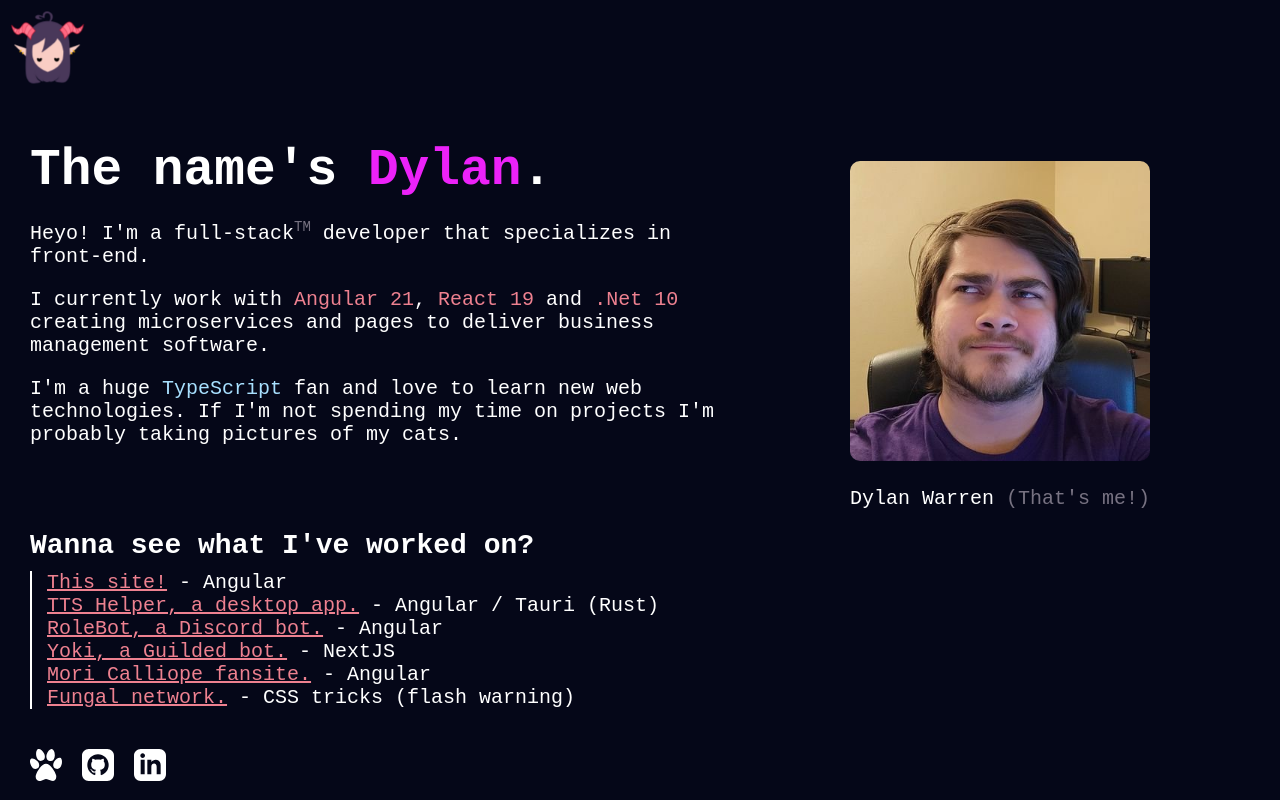
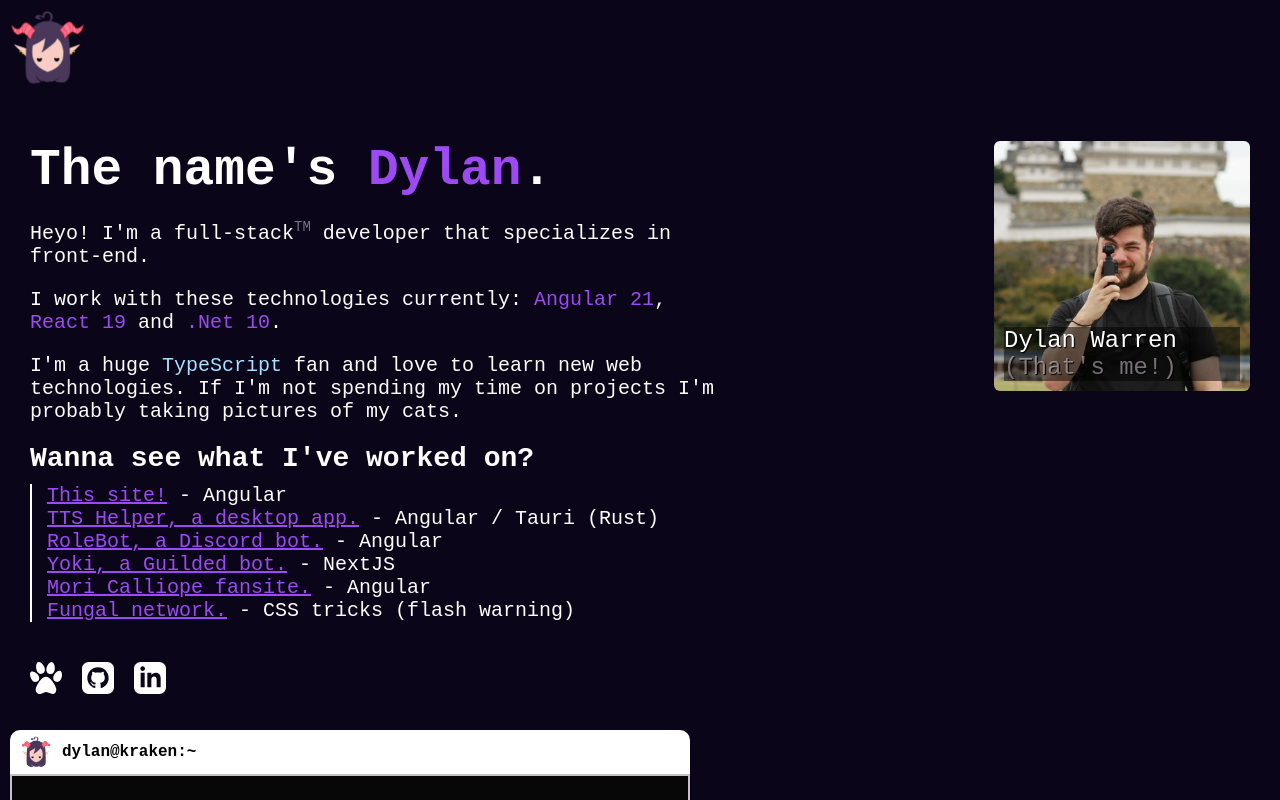
Before and after one commit to Uhuh/panku.io, an Angular app: page / in a window 1280 px wide. Shown: the top 800 px of the page. Built offline with nearby package versions, Linux system fonts and the light colour scheme.

Commit message:
update: small home page touch ups i guess

```diff
--- a/src/app/modules/home/home.component.html
+++ b/src/app/modules/home/home.component.html
@@ -11,11 +11,10 @@
               Heyo! I'm a full-stack<sup class="faded-text">TM</sup> developer that specializes in front-end.
             </p>
             <p>
-              I currently work with
+              I work with these technologies currently:
               <span class="blush-text">Angular 21</span>,
               <span class="blush-text">React 19</span> and
-              <span class="blush-text">.Net 10</span> creating microservices and
-              pages to deliver business management software.
+              <span class="blush-text">.Net 10</span>.
             </p>
             <p>
               I'm a huge <span class="blue-text">TypeScript</span> fan and love
@@ -23,13 +22,8 @@
               projects I'm probably taking pictures of my cats.
             </p>
           </div>
-          <div class="flex column">
-            <div class="sticky-avatar pt-4">
-              <img alt="photo of me" src="assets/images/me.jpg"/>
-              <div class="flex">
-                <p>Dylan Warren <span class="faded-text">(That's me!)</span></p>
-              </div>
-            </div>
+          <div class="sticky-avatar pt-4 flex">
+            <span>Dylan Warren <span class="faded-text">(That's me!)</span></span>
           </div>
         </div>
         <div>
@@ -52,6 +46,7 @@
           </ul>
         </div>
       </div>
+
       <app-socials></app-socials>
     </div>
   </section>
--- a/src/app/modules/home/home.component.scss
+++ b/src/app/modules/home/home.component.scss
@@ -7,7 +7,6 @@
     padding-top: 0;
   }
 }
-
 
 strong {
   font-size: clamp(18px, 3vw, 28px);
@@ -29,7 +28,7 @@
 
 .me {
   @media(max-width: 900px) {
-    flex-direction: column;
+    flex-direction: column-reverse;
   }
 }
 
@@ -38,8 +37,22 @@
 }
 
 .sticky-avatar {
-  position: sticky;
-  top: 0;
+  background-image: url("/assets/images/me.jpg");
+  background-position: center;
+  background-size: cover;
+  border-radius: 6px;
+  height: clamp(250px, 20vh, 400px);
+  width: clamp(250px, 20vw, 400px);
+  display: flex;
+  padding: 10px;
+
+  text-shadow: 1px 1px 1px rgba(0, 0, 0, 1);
+  font-size: clamp(14px, 3vw, 24px);
+
+  & > span {
+    background-color: rgba(0, 0, 0, 0.5);
+    margin-top: auto;
+  }
 }
 
 .gap {
--- a/src/styles.scss
+++ b/src/styles.scss
@@ -1,11 +1,11 @@
 @import './utils/spacings';
 
 :root {
-  --bg-color: #050718;
+  --bg-color: #0a0518;
   --main-text-color: rgb(255, 242, 255);
   --grey: rgba(255, 242, 255, 0.78);
   --faded: rgba(255, 242, 255, 0.46);
-  --blush: rgb(238, 129, 144);
+  --blush: #9e4af4;
   --terminal-blue: rgb(17, 48, 142);
   --terminal-red: rgb(169, 53, 52);
 
@@ -24,7 +24,7 @@
   --blue-60: rgba(168, 224, 255, 0.6);
   --blue-80: rgba(168, 224, 255, 0.8);
 
-  --purple: #ec22f8;
+  --purple: #9e4af4;
   --purple-10: rgba(144, 70, 207, 0.1);
   --purple-20: rgba(144, 70, 207, 0.2);
   --purple-60: rgba(144, 70, 207, 0.6);
@@ -32,10 +32,12 @@
 
   --pink: #CC59D2;
 
-  --alphyx-icon: url("./assets/images/alphyx_headshot.png");
-
   font-size: 20px;
   font-family: JetBrains Mono, monospace;
+
+  @media (max-width: 900px) {
+    font-size: 16px;
+  }
 }
 
 $colors: 'blue', 'purple', 'pink', 'blush', 'faded', 'grey', 'terminal-red', 'terminal-blue';
@@ -64,7 +66,6 @@
   color: var(--text);
   background-color: var(--bg-color);
 }
-
 
 @keyframes blink {
   0% {
```
Also changed, not shown: src/assets/images/me.jpg.
